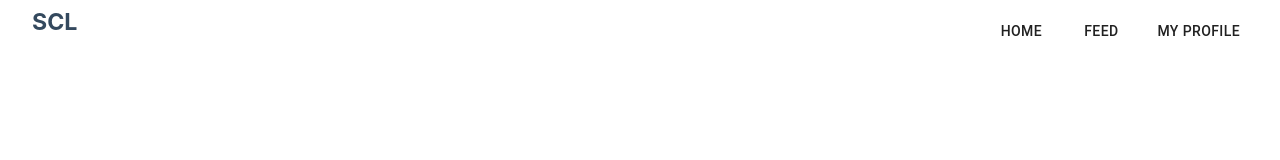
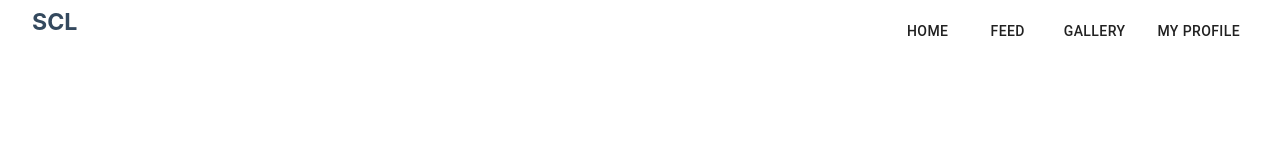
Before and after one commit to nancy-kataria/social-app, a Next.js app: page / in a window 1280 px wide. Shown: the top 160 px of the page. Built offline with nearby package versions, Linux system fonts and the light colour scheme.

Commit message:
adding links

```diff
--- a/components/Navbar.js
+++ b/components/Navbar.js
@@ -21,20 +21,15 @@ export default function Navbar() {
           </Link>
         </li>
         <li>
+          <Link href="/gallery" passHref>
+            <Button variant="text">Gallery</Button>
+          </Link>
+        </li>
+        <li>
           <Link href="/myProfile" passHref>
             <Button variant="text">My Profile</Button>
           </Link>
         </li>
-        {/* <li>
-          <Link href="/signin" passHref>
-            <Button variant="text">Sign In</Button>
-          </Link>
-        </li>
-        <li>
-          <Link href="/signin" passHref>
-            <Button variant="text">Sign Out</Button>
-          </Link>
-        </li> */}
       </ul>
     </div>
   );
```
